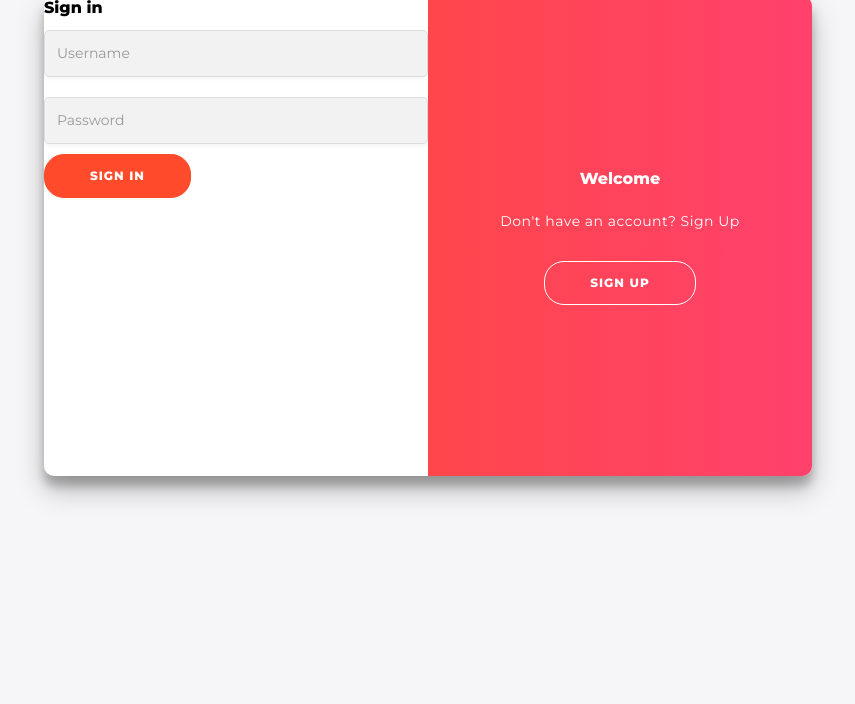
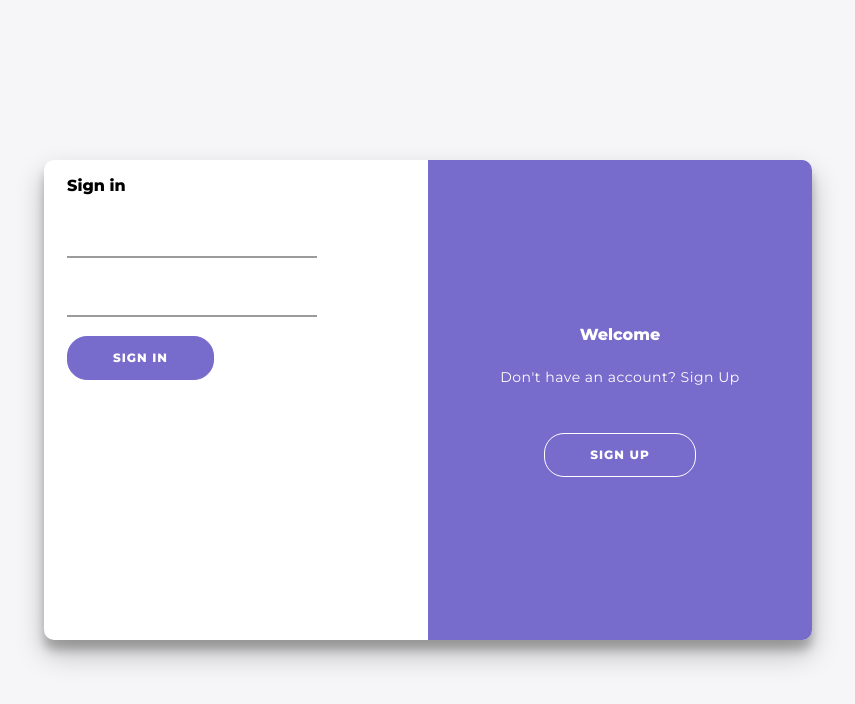
Before and after one commit to AdityaGupta03/Horizon3-pipeline-v2, a Next.js app in the folder sprint2frontend/: page / in a window 1280 px wide. Shown: the top 704 px of the page, without its empty margins (212-1067 px from the left). Built offline with nearby package versions, Linux system fonts and the light colour scheme.

Commit message:
login/signup

```diff
--- a/sprint2frontend/package.json
+++ b/sprint2frontend/package.json
@@ -9,6 +9,7 @@
     "lint": "next lint"
   },
   "dependencies": {
+    "axios": "^1.7.7",
     "lucide-react": "^0.331.0",
     "next": "^14.2.16",
     "react": "^18",
--- a/sprint2frontend/src/app/AuthForm/AuthForm.css
+++ b/sprint2frontend/src/app/AuthForm/AuthForm.css
@@ -17,40 +17,40 @@ body {
   margin: -20px 0 50px;
 }
 
-input[type="text"],
+/* input[type="text"],
 input[type="password"],
 input[type="email"] {
   background-color: #f9f9f9;
   border: 1px solid #ddd;
   border-radius: 8px;
-  padding: 12px 16px; /* Adds padding for a spacious look */
+  padding: 12px 16px;
   width: 100%;
-  font-size: 16px; /* Slightly larger font for better readability */
+  font-size: 16px;
   transition: border-color 0.3s ease, box-shadow 0.3s ease;
   color: #333;
-  margin: 10px 0; /* Adds spacing between inputs */
-  box-shadow: 0 2px 4px rgba(0, 0, 0, 0.05); /* Subtle shadow */
-}
+  margin: 10px 0;
+  box-shadow: 0 2px 4px rgba(0, 0, 0, 0.05);
+} */
 
-input[type="text"]::placeholder,
+/* input[type="text"]::placeholder,
 input[type="password"]::placeholder,
 input[type="email"]::placeholder {
-  color: #999; /* Lighter color for placeholder text */
-}
+  color: #999;
+} */
 
-input[type="text"]:hover,
+/* input[type="text"]:hover,
 input[type="password"]:hover,
 input[type="email"]:hover {
   border-color: #FF4B2B;
-}
+} */
 
-input[type="text"]:focus,
+/* input[type="text"]:focus,
 input[type="password"]:focus,
 input[type="email"]:focus {
   border-color: #FF4B2B;
   outline: none;
-  box-shadow: 0 0 8px rgba(255, 75, 43, 0.3); /* Emphasized shadow on focus */
-}
+  box-shadow: 0 0 8px rgba(255, 75, 43, 0.3);
+} */
 
 
 h1 {
@@ -68,8 +68,8 @@ p {
 
 button {
   border-radius: 20px;
-  border: 1px solid #FF4B2B;
-  background-color: #FF4B2B;
+  border: 1px solid #776BCC;
+  background-color: #776BCC;
   color: #FFFFFF;
   font-size: 12px;
   font-weight: bold;
@@ -77,6 +77,7 @@ button {
   letter-spacing: 1px;
   text-transform: uppercase;
   transition: transform 80ms ease-in;
+  margin-top: 5%;
 }
 
 button.ghost {
@@ -92,31 +93,32 @@ button.ghost {
   color: #FFFFFF; /* Light/White text */
 }
 
-input[type="text"],
+/* input[type="text"],
 input[type="password"],
 input[type="email"] {
   background-color: #f2f2f2;
   border: 1px solid #ddd;
   border-radius: 5px;
   padding: 12px;
-  width: 100%;
+  width: 70%;
   font-size: 14px;
   transition: border-color 0.3s ease;
-  color: #333; /* Text color inside input */
-}
+  color: #333;
+  margin-top: 5%;
+} */
 
-input[type="text"]:hover,
+/* input[type="text"]:hover,
 input[type="password"]:hover,
 input[type="email"]:hover {
-  border-color: #FF4B2B; /* Highlight border on hover */
-}
+  border-color: #FF4B2B;
+} */
 
-input[type="text"]:focus,
+/* input[type="text"]:focus,
 input[type="password"]:focus,
 input[type="email"]:focus {
   border-color: #FF4B2B;
-  outline: none; /* Removes the default outline */
-}
+  outline: none;
+} */
 
 
 .container {
@@ -138,7 +140,8 @@ input[type="email"]:focus {
 }
 
 .sign-in-container {
-  left: 0;
+  left: 3%;
+  top: 3%;
   width: 50%;
   z-index: 2;
 }
@@ -148,7 +151,8 @@ input[type="email"]:focus {
 }
 
 .sign-up-container {
-  left: 0;
+  left: 3%;
+  top: 3%;
   width: 50%;
   opacity: 0;
   z-index: 1;
@@ -189,9 +193,9 @@ input[type="email"]:focus {
 }
 
 .overlay {
-  background: #FF416C;
-  background: -webkit-linear-gradient(to right, #FF4B2B, #FF416C);
-  background: linear-gradient(to right, #FF4B2B, #FF416C);
+  background: #776BCC;
+  /* background: -webkit-linear-gradient(to right, #FF4B2B, #FF416C);
+  background: linear-gradient(to right, #FF4B2B, #FF416C); */
   color: #FFFFFF;
   position: relative;
   left: -100%;
@@ -236,3 +240,89 @@ input[type="email"]:focus {
 .container.right-panel-active .overlay-right {
   transform: translateX(20%);
 }
+
+.vertical-center {
+  /* margin: 0;
+  position: absolute;
+  top: 50%;
+  -ms-transform: translateY(-50%);
+  transform: translateY(-50%); */
+  position: absolute;
+  left: 50%;
+  top: 50%;
+  -webkit-transform: translate(-50%, -50%);
+  transform: translate(-50%, -50%);
+}
+
+
+.form__group {
+  position: relative;
+  padding: 15px 0 0;
+  margin-top: 10px;
+  width: 50%;
+}
+
+.form__field {
+  font-family: inherit;
+  width: 65%;
+  border: 0;
+  border-bottom: 2px solid #9b9b9b;
+  outline: 0;
+  font-size: 1.0rem;
+  color: #000;
+  padding: 7px 0;
+  background: transparent;
+  transition: border-color 0.2s;
+  margin-top: 5%;
+
+  &::placeholder {
+    color: transparent;
+  }
+
+  &:placeholder-shown ~ .form__label {
+    font-size: 1.3rem;
+    cursor: text;
+    top: 20px;
+  }
+}
+
+.form__label {
+  position: absolute;
+  top: 0;
+  display: block;
+  transition: 0.2s;
+  font-size: 1rem;
+  color: #9b9b9b;
+}
+
+.form__field:focus {
+  ~ .form__label {
+    position: absolute;
+    top: 0;
+    display: block;
+    transition: 0.2s;
+    font-size: 1rem;
+    color: #C7C5F4;
+    font-weight:700;
+  }
+  padding-bottom: 6px;
+  font-weight: 700;
+  border-width: 3px;
+  border-image: linear-gradient(to right, #776BCC, #C7C5F4);
+  border-image-slice: 1;
+}
+/* reset input */
+.form__field{
+  &:required,&:invalid { box-shadow:none; }
+}
+/* demo */
+/* body {
+  font-family: 'Poppins', sans-serif;
+  display: flex;
+  flex-direction: column;
+  justify-content: center;
+  align-items: center;
+  min-height: 100vh;
+  font-size: 1.5rem;
+  background-color:#222222;
+} */
--- a/sprint2frontend/src/app/AuthForm/AuthForm.tsx
+++ b/sprint2frontend/src/app/AuthForm/AuthForm.tsx
@@ -78,57 +78,77 @@ const AuthForm: React.FC = () => {
   };
 
   return (
+  <div className="vertical-center">
     <div className={`container ${isSignUp ? "right-panel-active" : ""}`} id="container">
       <div className="form-container sign-up-container">
         <form onSubmit={handleSignup}>
           <h1>Create Account</h1>
+          <div>
+            <input
+              type="text"
+              className="form__field"
+              placeholder="Username"
+              id="username"
+              name="username"
+              value={username}
+              onChange={(e) => setUsername(e.target.value)}
+              required
+            />
+            {/* <label htmlFor="username" className="form__label">Username</label> */}
+          </div>
+          <div>
+          <input
+            type="email"
+            className="form__field"
+            placeholder="Email"
+            value={email}
+            onChange={(e) => setEmail(e.target.value)}
+            required
+          />
+          </div>
+          <div>
+          <input
+            type="password"
+            className="form__field"
+            placeholder="Password"
+            value={password}
+            onChange={(e) => setPassword(e.target.value)}
+            required
+          />
+          </div>
+          <button type="submit">Sign Up</button>
+          {errorMsg && <p className="error">{errorMsg}</p>}
+        </form>
+      </div>
+
+    {isSignUp ? (<div></div>) : (<div className="form-container sign-in-container">
+        <form onSubmit={handleLogin}>
+          <h1>Sign in</h1>
+          <div>
           <input
             type="text"
+            className="form__field"
             placeholder="Username"
             value={username}
             onChange={(e) => setUsername(e.target.value)}
             required
           />
-          <input
-            type="email"
-            placeholder="Email"
-            value={email}
-            onChange={(e) => setEmail(e.target.value)}
-            required
-          />
+          </div>
+          <div>
           <input
             type="password"
+            className="form__field"
             placeholder="Password"
             value={password}
             onChange={(e) => setPassword(e.target.value)}
             required
           />
-          <button type="submit">Sign Up</button>
-          {errorMsg && <p className="error">{errorMsg}</p>}
-        </form>
-      </div>
-
-      <div className="form-container sign-in-container">
-        <form onSubmit={handleLogin}>
-          <h1>Sign in</h1>
-          <input
-            type="text"
-            placeholder="Username"
-            value={username}
-            onChange={(e) => setUsername(e.target.value)}
-            required
-          />
-          <input
-            type="password"
-            placeholder="Password"
-            value={password}
-            onChange={(e) => setPassword(e.target.value)}
-            required
-          />
+          </div>
           <button type="submit">Sign In</button>
           {errorMsg && <p className="error">{errorMsg}</p>}
         </form>
-      </div>
+      </div>)}
+
 
       <div className="overlay-container">
         <div className="overlay">
@@ -145,6 +165,7 @@ const AuthForm: React.FC = () => {
         </div>
       </div>
     </div>
+  </div>
   );
 };
 
```
